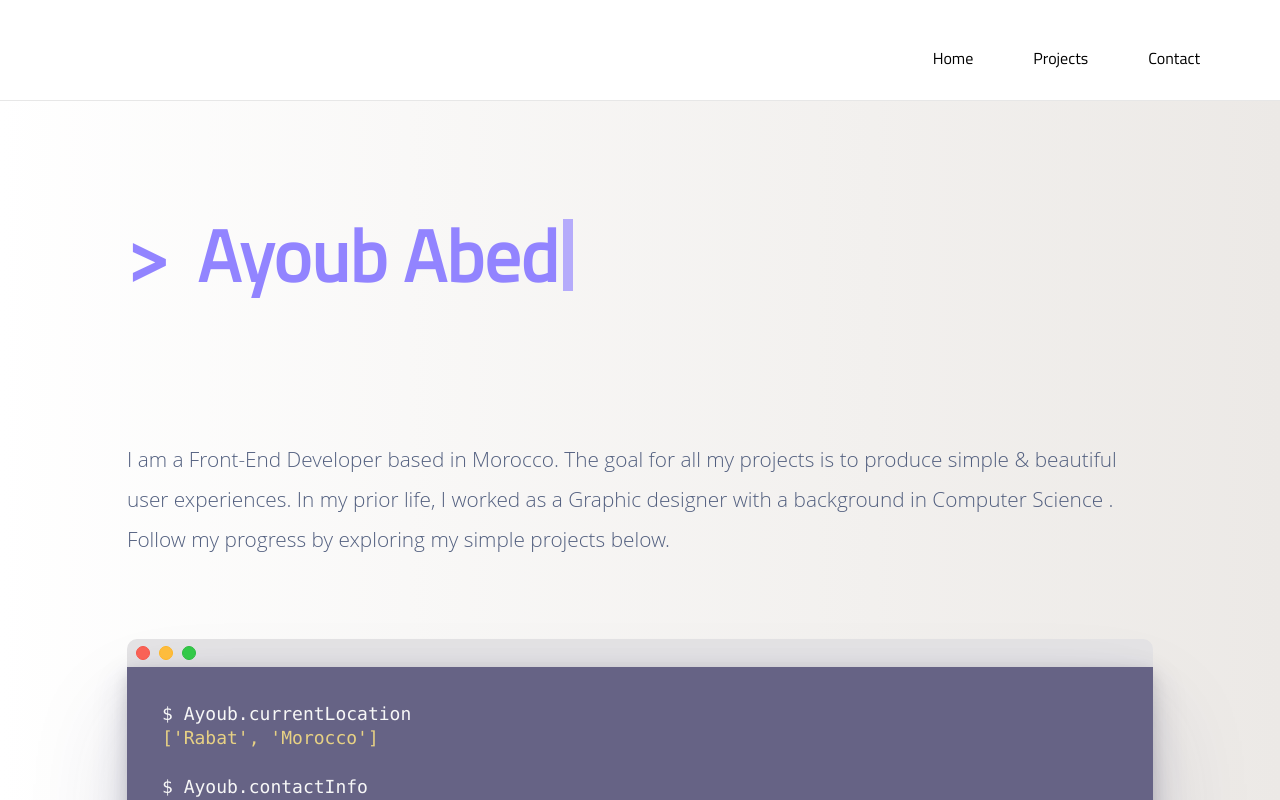
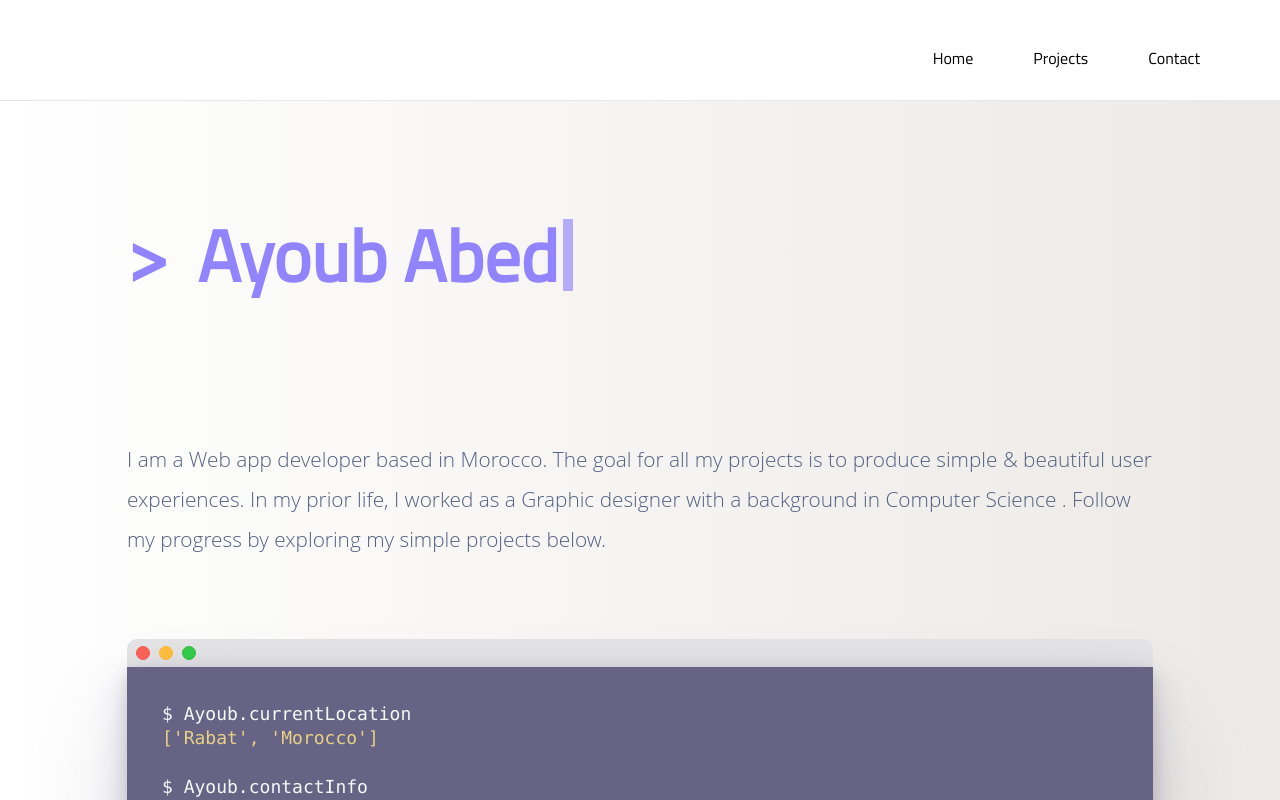
Before and after one commit to Skobraf/porfolio-react, a React (Create React App) app: page / in a window 1280 px wide. Shown: the top 800 px of the page. Built offline with nearby package versions, Linux system fonts and the light colour scheme.

Commit message:
canged overview description

```diff
--- a/src/Components/Overview.js
+++ b/src/Components/Overview.js
@@ -40,7 +40,7 @@ const Overview = () => {
             <h1 className="not">{name}<span>&nbsp;</span></h1>
           </div>
           <div className="description">
-            <p>I am a Front-End Developer based in Morocco. The goal for all my projects is to produce simple & beautiful user experiences. In my prior life, I worked as a Graphic designer with a background in Computer Science . Follow my progress by exploring my simple projects below.</p>
+            <p>I am a Web app developer based in Morocco. The goal for all my projects is to produce simple & beautiful user experiences. In my prior life, I worked as a Graphic designer with a background in Computer Science . Follow my progress by exploring my simple projects below.</p>
           </div>
         </div>
     )
```
